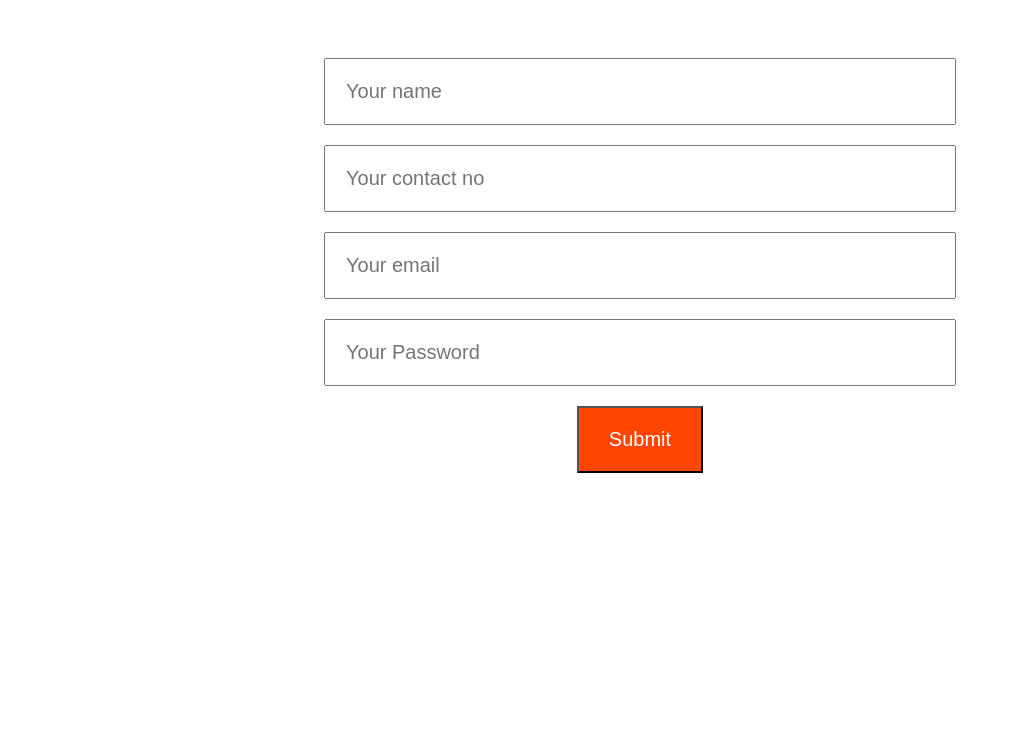
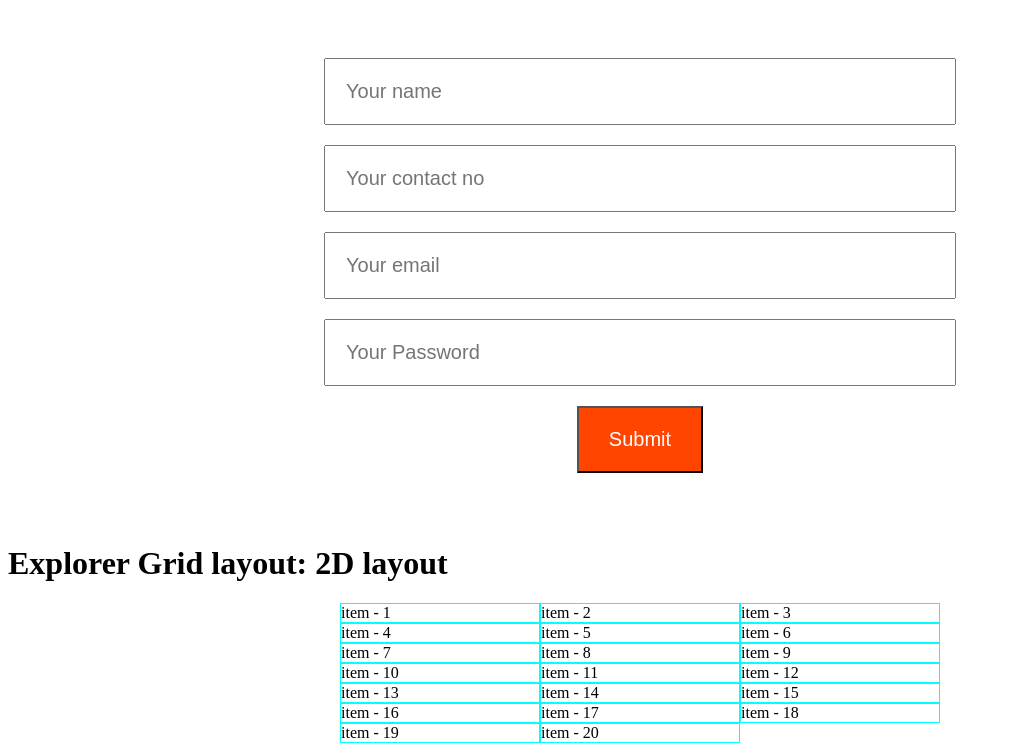
Before and after one commit to haibullah2023/seventh-module-practice, a plain HTML site: page index.html in a window 1280 px wide. Shown: the part 393-1144 px from the top of the page, without its empty margins (0-1011 px from the left). Before the commit the page ends 924 px from the top, so only its background shows below. Drawn offline with Linux system fonts and the light colour scheme.

Commit message:
aded grid

```diff
--- a/css/style.css
+++ b/css/style.css
@@ -32,3 +32,18 @@
 }
 .botton{
     display: flex;justify-content: center;
+}
+
+
+/* grid  */
+
+
+.grid-container{
+    display: grid;
+    grid-template-columns: 200px 200px 200px;
+    justify-content: center;
+}
+
+item{
+    border: 1px solid aqua;
+}
--- a/index.html
+++ b/index.html
@@ -21,5 +21,30 @@
         </form>
     </section>
 
+    <h1>Explorer Grid layout: 2D layout</h1>
+    <div class="grid-container">
+        <item>item - 1</item>
+        <item>item - 2</item>
+        <item>item - 3</item>
+        <item>item - 4</item>
+        <item>item - 5</item>
+        <item>item - 6</item>
+        <item>item - 7</item>
+        <item>item - 8</item>
+        <item>item - 9</item>
+        <item>item - 10</item>
+        <item>item - 11</item>
+        <item>item - 12</item>
+        <item>item - 13</item>
+        <item>item - 14</item>
+        <item>item - 15</item>
+        <item>item - 16</item>
+        <item>item - 17</item>
+        <item>item - 18</item>
+        <item>item - 19</item>
+        <item>item - 20</item>
+    </div>
+
+
 </body>
 </html>
```
